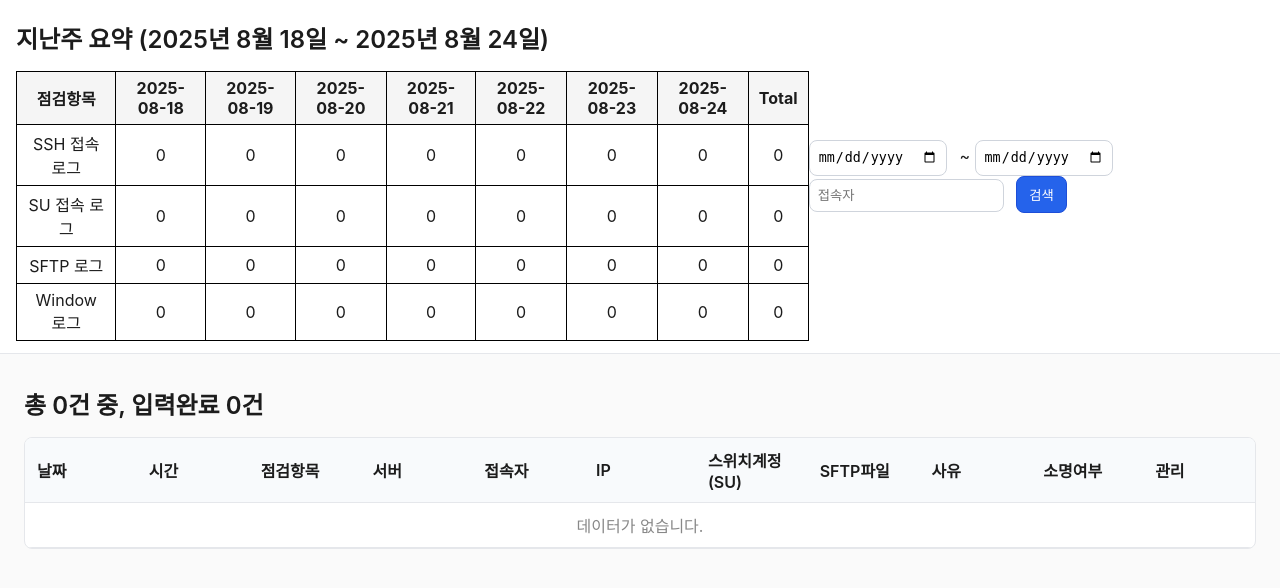
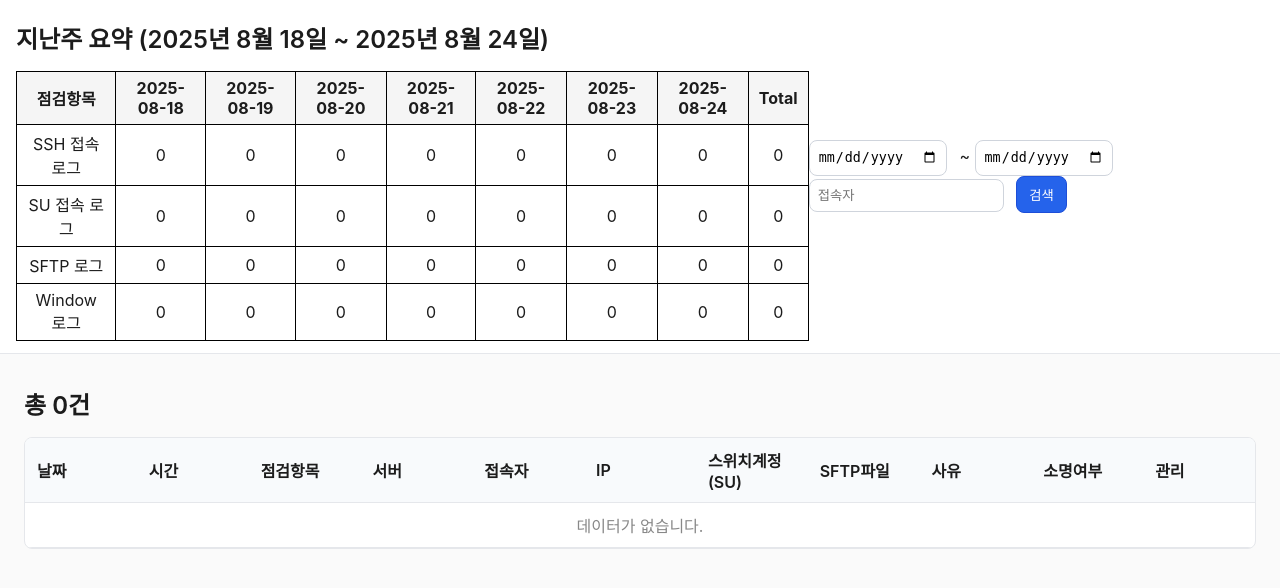
Before and after one commit to dlrkdms125/daou, a Django app: page /check in a window 1280 px wide. Shown: the top 588 px of the page. Run offline with Django 5.2, Linux system fonts and the light colour scheme; data that the repository does not hold is empty.

Commit message:
관리자 페이지 수정

```diff
--- a/app/templates/check.html
+++ b/app/templates/check.html
@@ -63,7 +63,7 @@
   </header>
 
   <main class="container">
-    <h2>총 {{ total }}건 중, 입력완료 {{ complete }}건</h2>
+    <h2>총 {{ total }}건</h2>
     <div class="table-wrapper">
       <table class="grid">
         <thead>
```
